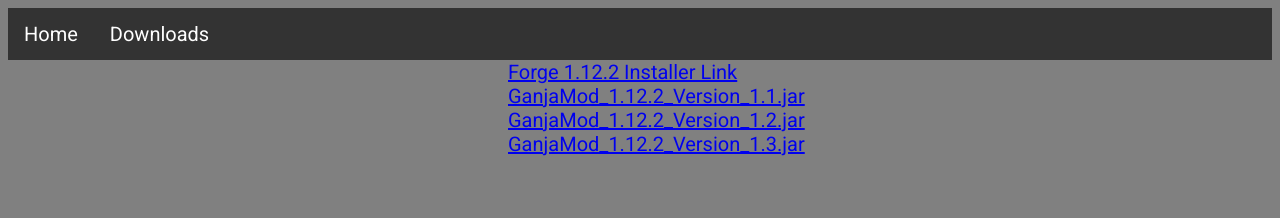
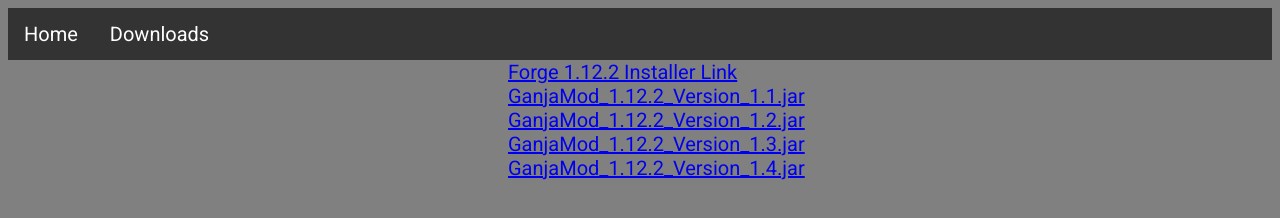
Before and after one commit to ganjamod/ganjamod.github.io, a plain HTML site: page downloads/index.html in a window 1280 px wide. Shown: the top 218 px of the page. Drawn offline with Linux system fonts and the light colour scheme.

Commit message:
Update index.html

```diff
--- a/downloads/index.html
+++ b/downloads/index.html
@@ -63,6 +63,6 @@
 	<a href="GangaMod_1.12.2_Version_1.1.jar" style="padding-right: 500px;">GanjaMod_1.12.2_Version_1.1.jar</a>
 	<a href="GanjaMod_1.12.2_Version_1.2.jar" style="padding-right: 500px;">GanjaMod_1.12.2_Version_1.2.jar</a>
 	<a href="GanjaMod_1.12.2_Version_1.3.jar" style="padding-right: 500px;">GanjaMod_1.12.2_Version_1.3.jar</a>
-
+	<a href="GanjaMod_1.12.2_Version_1.4.jar" style="padding-right: 500px;">GanjaMod_1.12.2_Version_1.4.jar</a>
 </body>
 </html>
```
